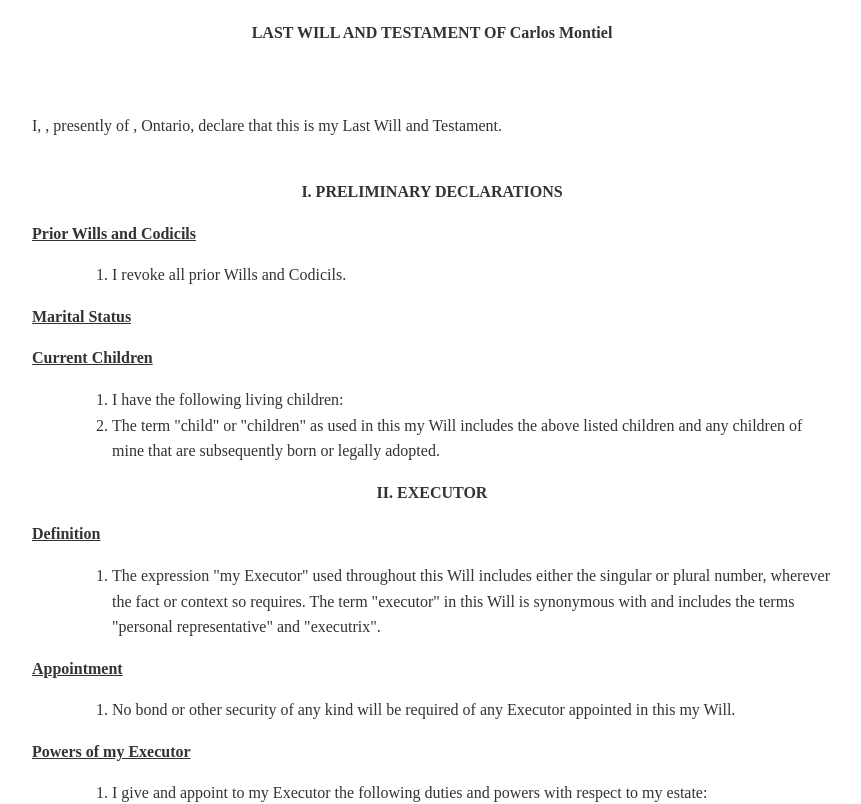
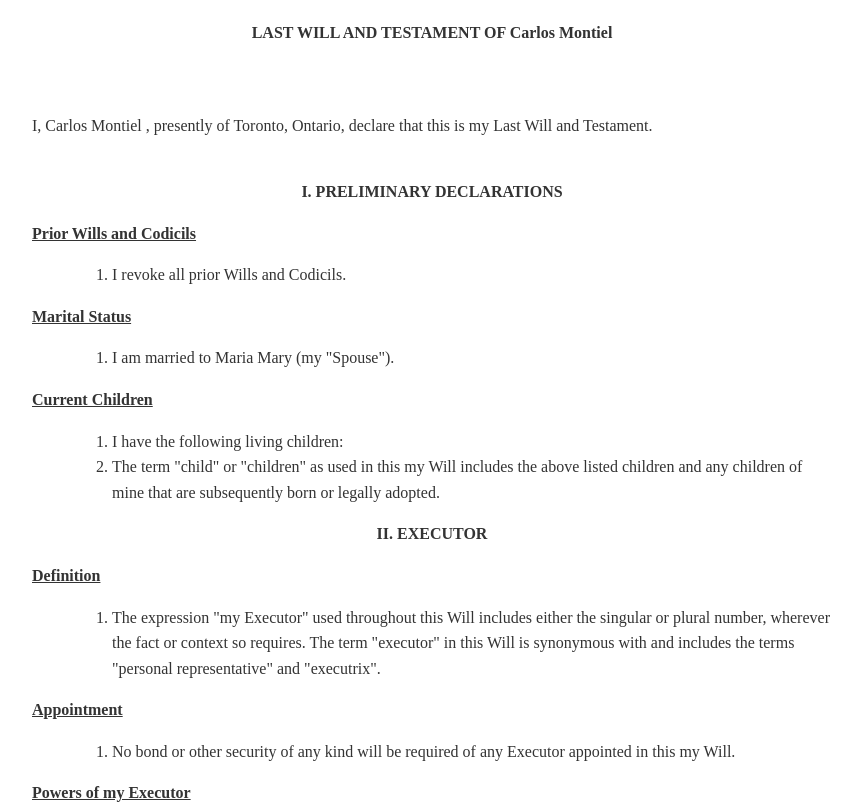
Before and after one commit to abrahaamv/test, a React (Vite) app: page / in a window 1280 px wide. Shown: the top 804 px of the page, without its empty margins (208-1069 px from the left). Built offline with nearby package versions, Linux system fonts and the light colour scheme.

Commit message:
UPDATE
fixed data

```diff
--- a/src/Article.jsx
+++ b/src/Article.jsx
@@ -3,27 +3,27 @@ import React from 'react';
 var Article = React.forwardRef(function Article(props, ref,) {
     const capitalLetters = (word) => {
         return word.toUpperCase();
+    };
 
-    };
     if (props != undefined) {
 
 
         var datasObj = props.props.data.datas;
         var statusObject = Object.fromEntries(datasObj.map(item => Object.entries(item)[0]));
         var personal = statusObject.personal;
-        const isMarried = () => statusObject.marriedq.selection === "true";
-        const getSpouseInfo = () => statusObject.married;
-        const hasKids = () => statusObject.kidsq.selection === "true";
-        const getKids = () => Object.values(statusObject.kids);
-        const getRelatives = () => Object.values(statusObject.relatives);
-        const getExecutors = () => Object.values(statusObject.executors);
-        const getBequests = () => Object.values(statusObject.bequests).filter(item => typeof item === 'object');
-        const getResidueInfo = () => statusObject.residue;
-        const getWipeoutInfo = () => statusObject.wipeout;
-        const getGuardians = () => statusObject.guardians;
-        const getPets = () => Object.values(statusObject.pets);
-        const getAdditionalInfo = () => statusObject.additional;
-        const getPOAInfo = () => statusObject.poa;
+        var isMarried = statusObject.marriedq.selection === "true";
+        var spouseInfo = statusObject.married;
+        //var hasKids = statusObject.kidsq.selection === "true";
+        //var kids = Object.values(statusObject.kids);
+        //var relatives = Object.values(statusObject.relatives);
+        //var executors = Object.values(statusObject.executors);
+        //var bequests = Object.values(statusObject.bequests).filter(item => typeof item === 'object');
+        //var residueInfo = statusObject.residue;
+        //var wipeoutInfo = statusObject.wipeout;
+        //var guardians = statusObject.guardians;
+        //var pets = Object.values(statusObject.pets);
+        //var additionalInfo = statusObject.additional;
+        //var POAInfo = statusObject.poa;
 
 
     }
@@ -35,15 +35,18 @@ var Article = React.forwardRef(function Article(props, ref,) {
     return (
         <div ref={ref}>
             <><center ><strong>LAST WILL AND TESTAMENT OF {personal.fullName} </strong></center><p><br /><br />
-                I, { }  , presently of { }, Ontario, declare that this is my Last Will and
+                I, {personal.fullName}  , presently of {personal.city}, {personal.province}, declare that this is my Last Will and
                 Testament.<br /><br /></p><center><strong>I. PRELIMINARY DECLARATIONS</strong></center><p><strong><u>Prior Wills and Codicils</u></strong></p><ol>
                     <ol>
                         <li>I revoke all prior Wills and Codicils.</li>
                     </ol>
                 </ol><p><strong><u>Marital Status</u></strong></p><ol>
                     <ol>
-
-
+                        <li>
+                            {isMarried
+                                ? `I am married to ${spouseInfo.firstName} ${spouseInfo.middleName} (my "Spouse").`
+                                : "I am not married or in a common law relationship."}
+                        </li>
                     </ol>
                 </ol><p><strong><u>Current Children</u></strong></p><ol>
                     <ol>
--- a/src/maried_with_kids.js
+++ b/src/maried_with_kids.js
@@ -19,7 +19,7 @@
         {
             "married": {
                 "firstName": "Maria",
-                "middleName": "Middle Name",
+                "middleName": "Mary",
                 "lastName": "Becerra",
                 "relative": "Spouse",
                 "email": "maria@email.com",
```
